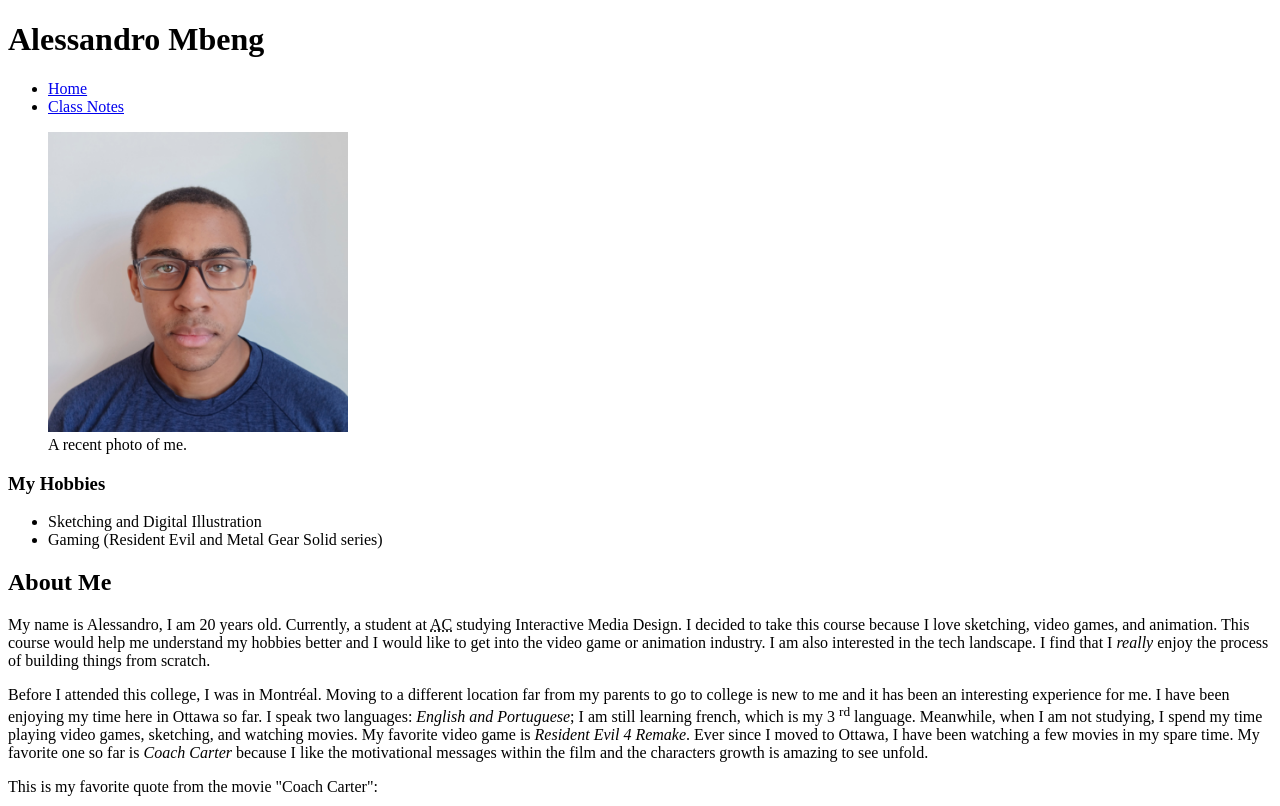
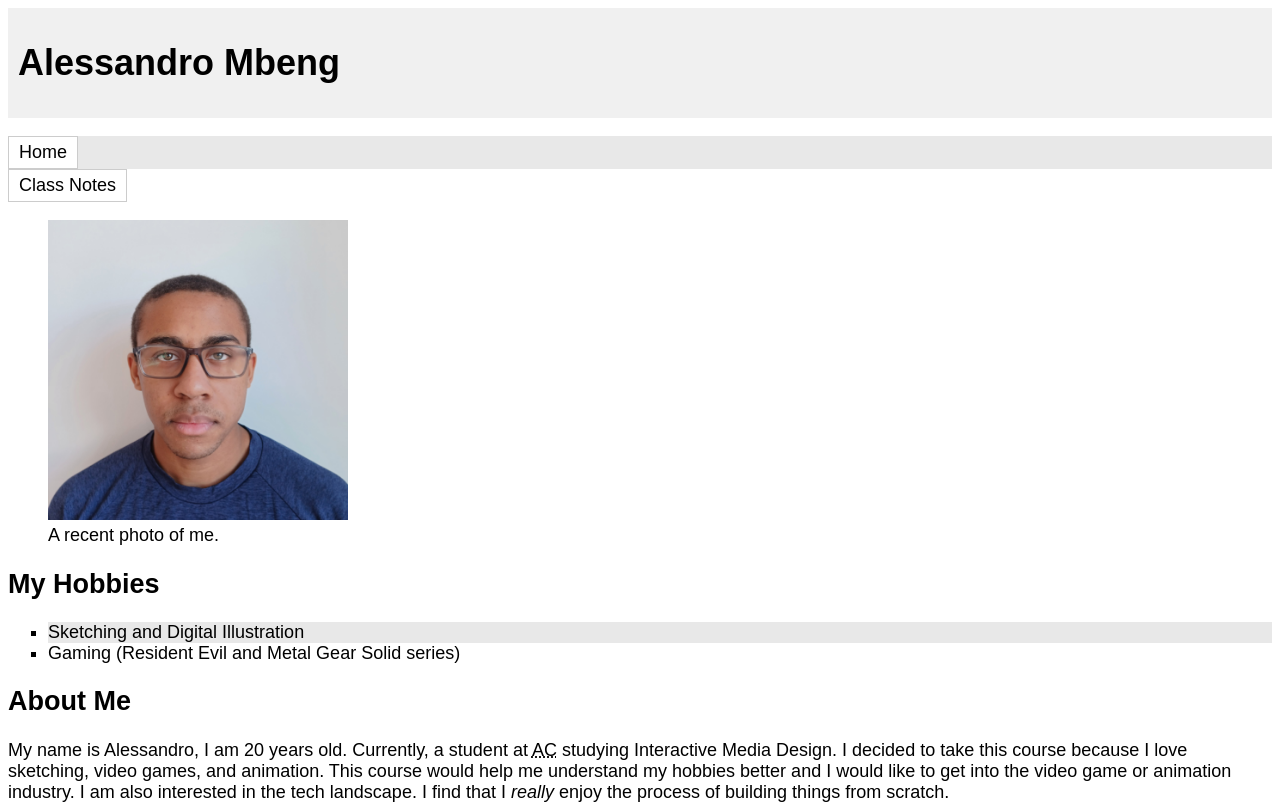
Before and after one commit to mben0008/mben0008.github.io, a plain HTML site: page html-assignment/index.html in a window 1280 px wide. Shown: the top 806 px of the page. Drawn offline with Linux system fonts and the light colour scheme.

Commit message:
Make website look nicer

```diff
--- a/html-assignment/index.html
+++ b/html-assignment/index.html
@@ -4,10 +4,13 @@
     <meta charset="UTF-8">
     <meta name="viewport" content="width=device-width, initial-scale=1.0">
     <title>mben0008 HTML Assignment</title>
+        <link rel="stylesheet" href="styles.css">
 </head>
+
+
 <body>
     <header>
-        <h1>Alessandro Mbeng</h1>
+        <h1 class="mben0008 HTML Assignment">Alessandro Mbeng</h1>
     </header>
 
         <nav>
@@ -18,11 +21,11 @@
         </nav>
 
         <figure>
-            <img src="images/20251215_124806.jpg" alt="A photo of Alessandro Mbeng" width="300">
+            <img id="images/20251215_124806.jpg" src="images/20251215_124806.jpg" alt="A photo of Alessandro Mbeng" width="300">
             <figcaption>A recent photo of me.</figcaption>
         </figure>
 
-        <h3>My Hobbies</h3>
+        <h2>My Hobbies</h2>
         <ul>
             <li>Sketching and Digital Illustration</li>
             <li>Gaming (Resident Evil and Metal Gear Solid series)</li>
--- /dev/null
+++ b/html-assignment/styles.css
@@ -0,0 +1,61 @@
+/* 1. Inheritance: Body styling */
+body {
+    font-family: Arial, sans-serif; /* You can pick any font family */
+    font-size: 18px;
+}
+
+/* 2. Select multiple elements: Header and Footer */
+header, footer {
+    background-color: #f0f0f0; /* Choose any color you like */
+    padding: 10px;
+}
+
+/* 3. Class selector: Site Title */
+.site-title {
+    color: #2a52be; /* Choose your favorite color */
+}
+
+/* 4. Id selector: Image Box Shadow */
+#my-image {
+    box-shadow: 0 0 2px 1px black;
+}
+
+/* 5. List of Hobbies: Squares and Nth-child */
+/* Assuming your hobbies are in a <ul> */
+ul {
+    list-style-type: square;
+}
+
+ul li:nth-child(odd) {
+    background-color: #e8e8e8;
+}
+
+/* 6. Styling the Navigation */
+nav ul {
+    list-style-type: none; /* Removes bullets */
+    padding: 0;
+}
+
+nav a {
+    text-decoration: none; /* Removes underline */
+    background-color: #ffffff;
+    border: 1px solid #ccc;
+    padding: 5px 10px;
+    display: inline-block;
+    color: black;
+}
+
+/* 7. Hover/Focus state */
+nav a:hover, nav a:focus {
+    background-color: #2a52be;
+    color: white;
+}
+
+/* Change this part in your code */
+article ul {
+    list-style-type: square;
+}
+
+article ul li:nth-child(odd) {
+    background-color: #e8e8e8;
+}
```
Also changed, not shown: html-assignment/notes.html (+3 -0 lines).
